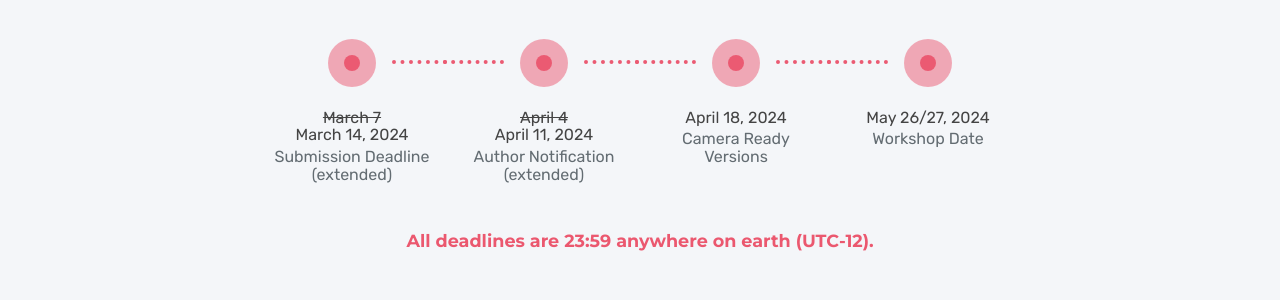
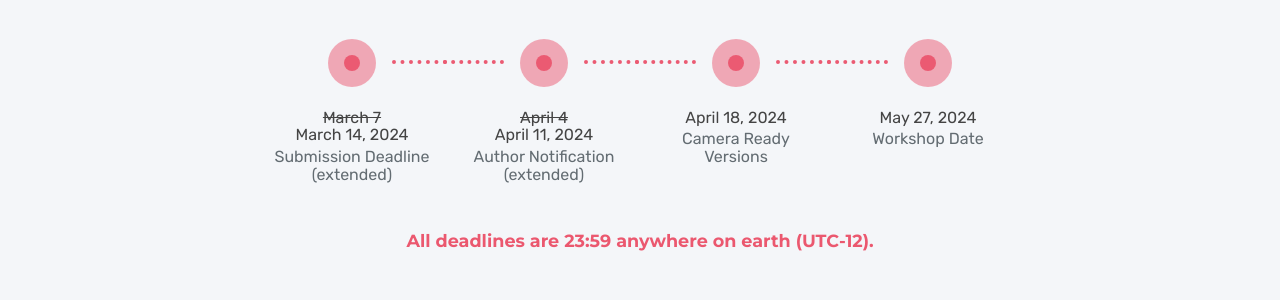
Before and after one commit to SemDH/semdh.github.io, a Jekyll site: the page built from index.html, in a window 1280 px wide. Shown: the part 1527-1827 px from the top of the page. Built offline with Jekyll 4.4.1, drawn with Linux system fonts in a browser that asks for light colours.

Commit message:
accepted papers page program and nav bar

```diff
--- a/_includes/themes/bootstrap/nav-bar.html
+++ b/_includes/themes/bootstrap/nav-bar.html
@@ -49,7 +49,7 @@
         <li class="nav-item dropdown">
           <a class="nav-link dropdown-toggle" href="#" data-toggle="dropdown" aria-haspopup="true" aria-expanded="false">Program</a>
             <div class="dropdown-menu">
-              <a class="dropdown-item" href="propgram.html">Workshop Program</a>
+              <a class="dropdown-item" href="program.html">Workshop Program</a>
               <a class="dropdown-item" href="accepted-papers.html">Accepted Papers</a>
             </div>
         </li>
--- a/index.html
+++ b/index.html
@@ -252,7 +252,7 @@
                 data-original-title="2010"
               >
                 <div class="inner-circle"></div>
-                <p class="h6 mt-3 mb-1">May 26/27, 2024</p>
+                <p class="h6 mt-3 mb-1">May 27, 2024</p>
                 <p class="h6 text-muted mb-0 mb-lg-0">Workshop Date</p>
               </div>
             </div>
```
Also changed, not shown: accepted-papers.html (+3 -4 lines).
